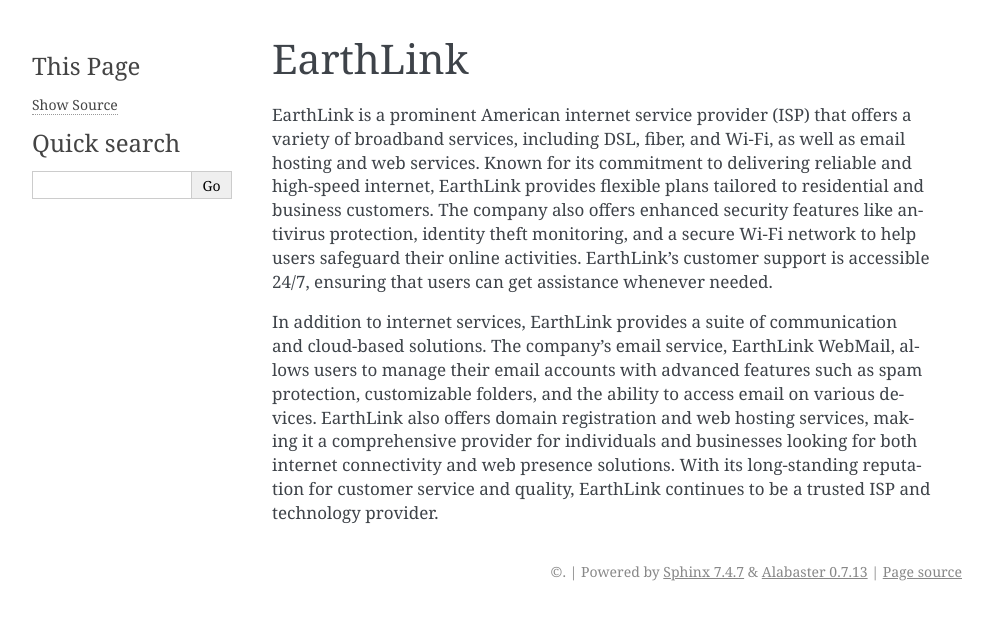
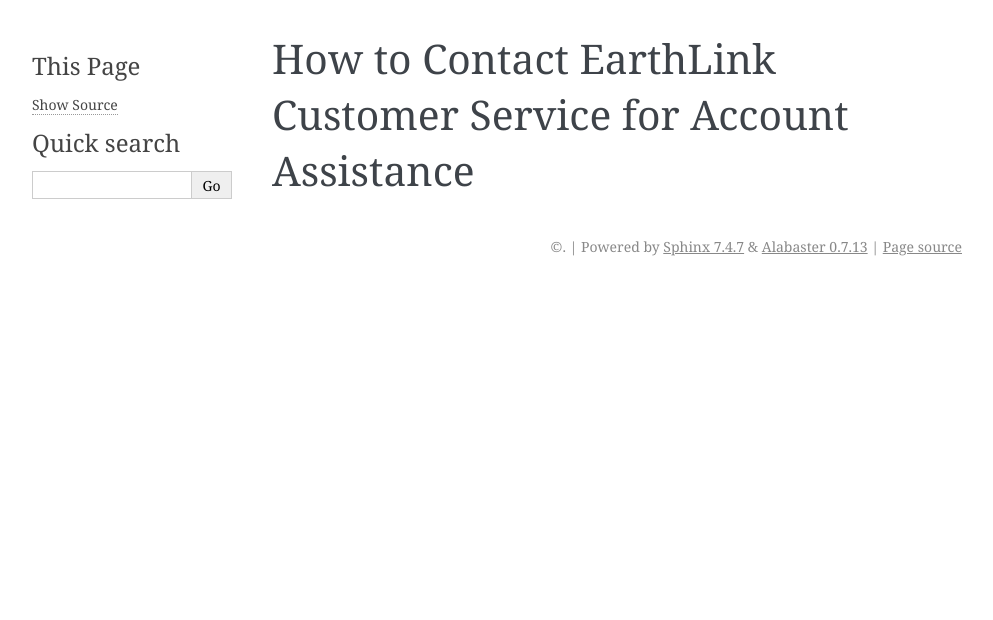
Before and after one commit to amaya1329/earthlink, a Sphinx documentation site: the page built from docs/index.rst, in a window 1280 px wide. Shown: the top 620 px of the page, without its empty margins (148-1141 px from the left). Built offline with Sphinx 7.4.7, drawn with Linux system fonts in a browser that asks for light colours.

Commit message:
Update index.rst

```diff
--- a/docs/index.rst
+++ b/docs/index.rst
@@ -1,6 +1,2 @@
-EarthLink
-=========
-
-EarthLink is a prominent American internet service provider (ISP) that offers a variety of broadband services, including DSL, fiber, and Wi-Fi, as well as email hosting and web services. Known for its commitment to delivering reliable and high-speed internet, EarthLink provides flexible plans tailored to residential and business customers. The company also offers enhanced security features like antivirus protection, identity theft monitoring, and a secure Wi-Fi network to help users safeguard their online activities. EarthLink's customer support is accessible 24/7, ensuring that users can get assistance whenever needed.
-
-In addition to internet services, EarthLink provides a suite of communication and cloud-based solutions. The company's email service, EarthLink WebMail, allows users to manage their email accounts with advanced features such as spam protection, customizable folders, and the ability to access email on various devices. EarthLink also offers domain registration and web hosting services, making it a comprehensive provider for individuals and businesses looking for both internet connectivity and web presence solutions. With its long-standing reputation for customer service and quality, EarthLink continues to be a trusted ISP and technology provider.
+How to Contact EarthLink Customer Service for Account Assistance
+===============================================================
```
